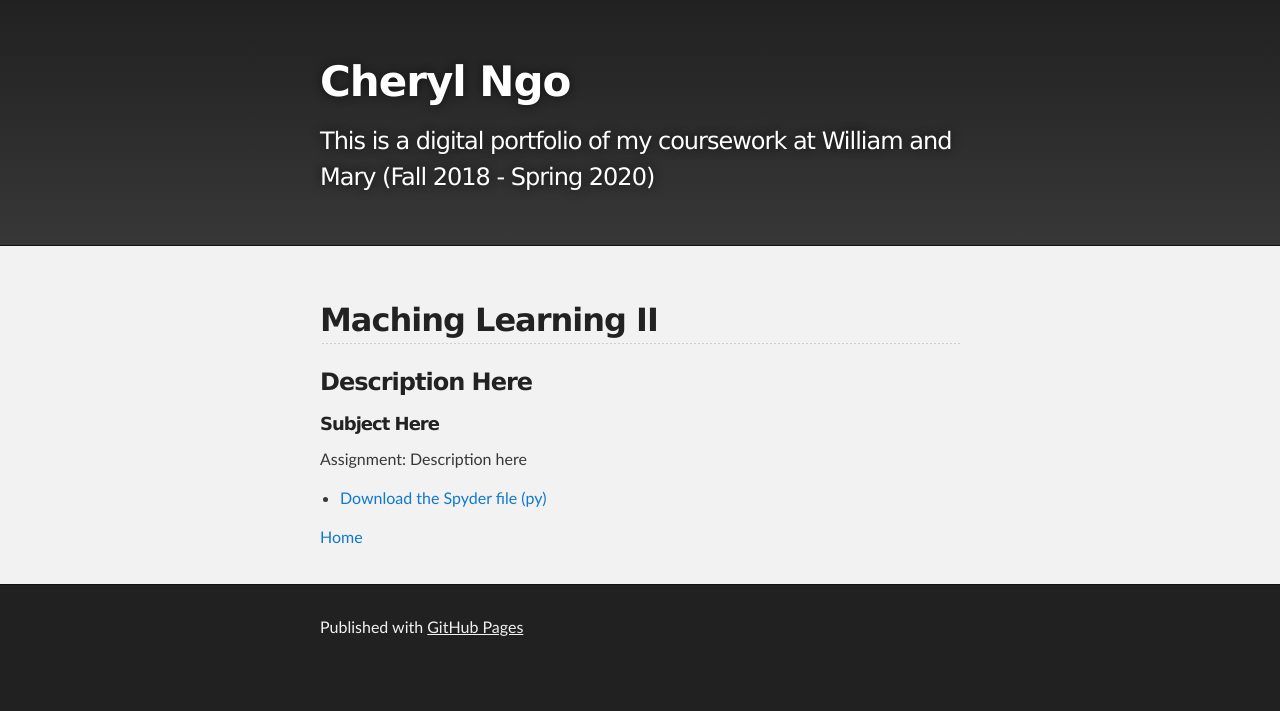
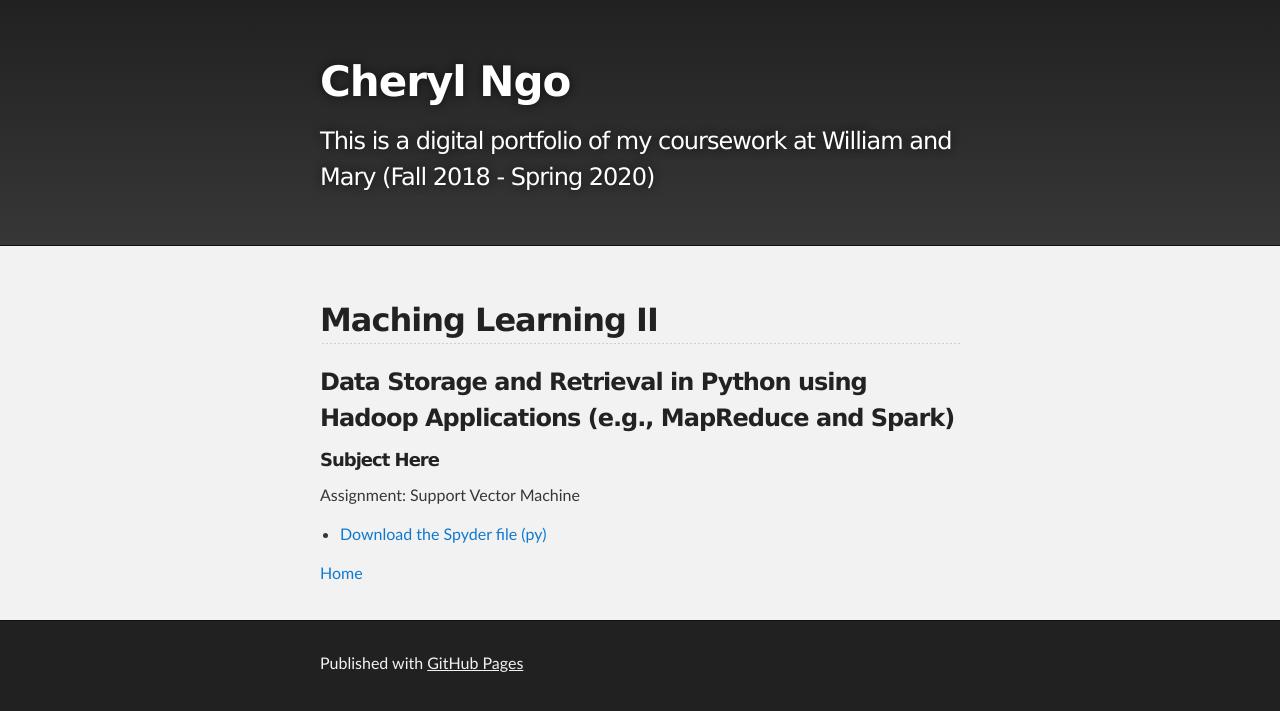
Before and after one commit to Cherylngo/cherylngo.github.io, a Jekyll site: the page built from ML2/index.md, in a window 1280 px wide. Shown: the top 711 px of the page. Built offline with Jekyll 4.4.1, drawn with Linux system fonts in a browser that asks for light colours; our own code applies the rules of GitHub Pages for plain Markdown files.

Commit message:
Update index.md

```diff
--- a/ML2/index.md
+++ b/ML2/index.md
@@ -5,10 +5,10 @@ Semester: Spring 2020
 ---
 
 ## Maching Learning II
-### Description Here
+### Data Storage and Retrieval in Python using Hadoop Applications (e.g., MapReduce and Spark)
 
 ##### Subject Here
-Assignment: Description here
+Assignment: Support Vector Machine
 - [Download the Spyder file (py)](filename here)
 
 [Home](https://cherylngo.github.io/)
```
